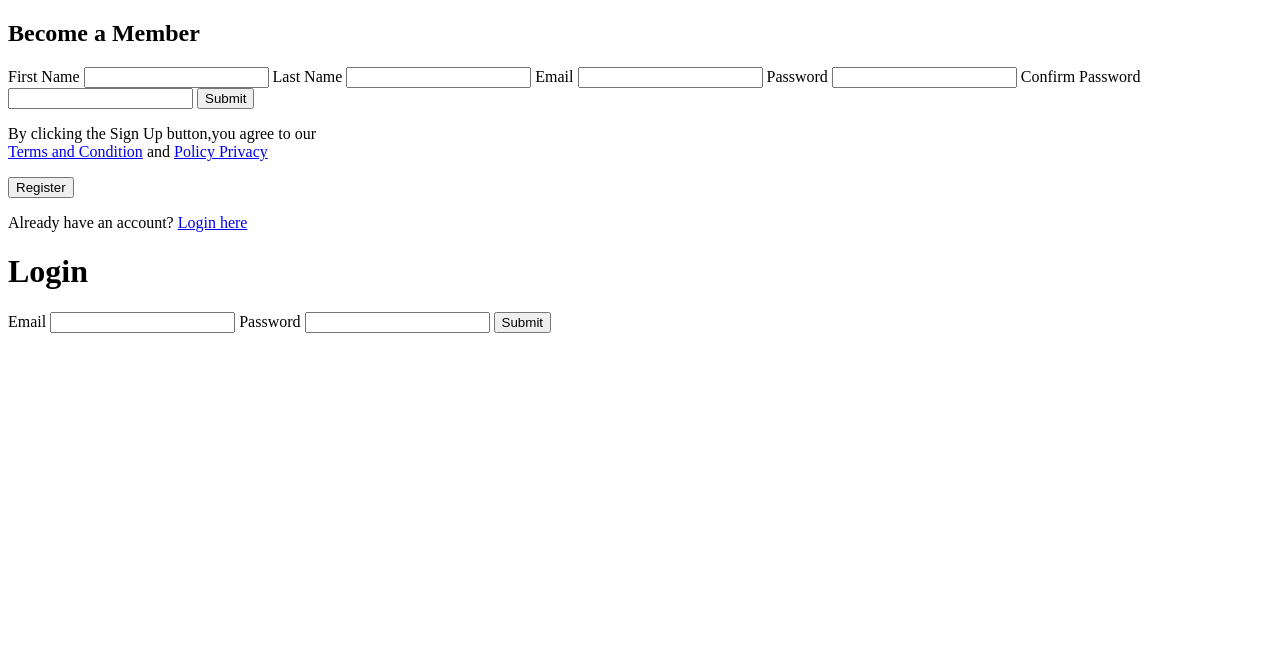
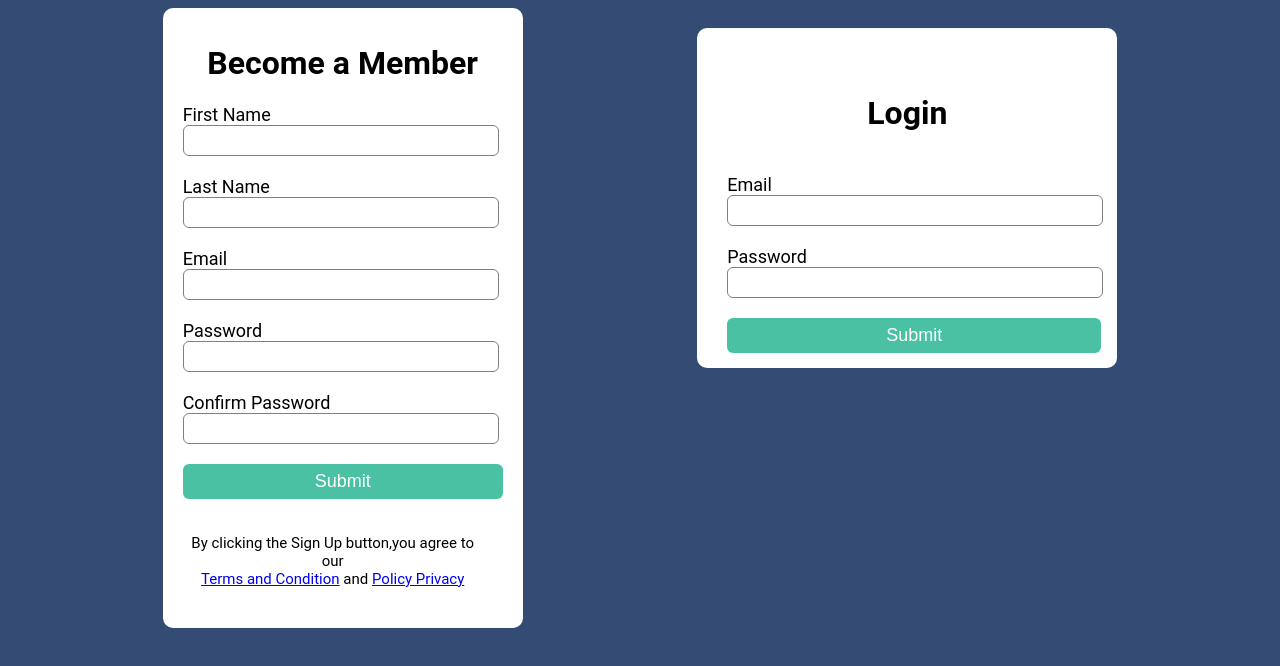
Before and after one commit to RobertMili/SchoolProjectLab1, a plain HTML site: page artishemsida/registering.html in a window 1280 px wide. Drawn offline with Linux system fonts and the light colour scheme.

Commit message:
registerin side is finish

```diff
--- a/artishemsida/css/registeringCSS.css
+++ b/artishemsida/css/registeringCSS.css
@@ -0,0 +1,79 @@
+body {
+    background-color: #344c73;
+    font-family: "Roboto", sans-serif;
+
+
+}
+
+.registering-container {
+    display: flex;
+    justify-content: flex-start;
+}
+
+
+.become-member {
+    width: 360px;
+    height: 620px;
+    margin: auto;
+    background-color: white;
+    border-radius: 10px;
+}
+
+.login-box {
+    width: 360px;
+    height: 280px;
+    margin: auto;
+    border-radius: 3px;
+    background-color: white;
+    padding: 30px;
+    margin-top: 20px;
+    margin-left: 20px;
+    border-radius: 10px;
+    display: flex;
+    justify-content: space-between;
+    flex-direction: column;
+
+}
+
+h1 {
+    text-align: center;
+    padding-top: 15px;
+}
+.login-box form,form {
+    width: 300px;
+    margin-left: 20px;
+}
+.login-box label, form label {
+    display: flex;
+    margin-top: 20px;
+    font-size: 18px;
+
+}
+
+.login-box input, form input {
+    width: 100%;
+    padding: 7px;
+    border: none;
+    border: 1px solid gray;
+    border-radius: 6px;
+    outline: none;
+
+}
+ input[type="button"] {
+    width: 320px;
+    height: 35px;
+    margin-top: 20px;
+    border: none;
+    background-color: #49c1a2;;
+    color: white;
+    font-size: 18px;
+}
+.login-box input[type="button"] {
+    width: 374px;
+}
+
+p {
+    text-align: center;
+    padding-top: 20px;
+    font-size: 15px;
+}
--- a/artishemsida/registering.html
+++ b/artishemsida/registering.html
@@ -7,29 +7,28 @@
   <title>Register</title>
 </head>
 <body>
+    <div class="registering-container">
     <div class="become-member">
-    <h2>Become a Member</h2>
+    <h1>Become a Member</h1>
 
-    <form id="regsitration-form" action="#" method="post">
+    <form id="registration-form" action="#" method="post">
 
     <label>First Name</label>
     <input type="text" placeholder="">
 
     <label>Last Name</label>
-    <input type="text" placeholder="">
+    <input type="text" placeholder="" />
 
     <label>Email</label>
-    <input type="email" placeholder="">
+    <input type="email" placeholder="" />
 
     <label>Password</label>
-    <input type="text" placeholder="">
+    <input type="text" placeholder="" />
 
     <label>Confirm Password</label>
-    <input type="password" placeholder="">
-    <input type="button" value="Submit">
+    <input type="password" placeholder="" />
+    <input type="button" value="Submit" />
 
-    <closeform></closeform>
-    </form>
 
     <p>
         By clicking the Sign Up button,you agree to our <br />
@@ -38,12 +37,9 @@
     </div>
 
 
-    <button type="submit">Register</button>
+  </body>
+</html>
 
-    <p class="para-2">
-        Already have an account? <a href="login.html">Login here</a>
-      </p>
-</body>
 
 
 
@@ -57,13 +53,15 @@
     <body>
         <div class="login-box">
             <h1>Login</h1>
-      <form>
-        <label>Email</label>
-        <input type="email" placeholder="" />
-        <label>Password</label>
-        <input type="password" placeholder="" />
+            <form id="registration-form" action="#" method="post">
+
+            <label for="email">Email</label>
+            <input type="email" placeholder="" id="email"/>
+
+            <label for="password">Password</label>
+            <input type="password" placeholder="" id="password"/>
             <input type="button" value="Submit" />
-      <closeform></closeform></form>
+
         </div>
 
     </body>
```
Lines whose indentation alone changed are shown as unchanged.
